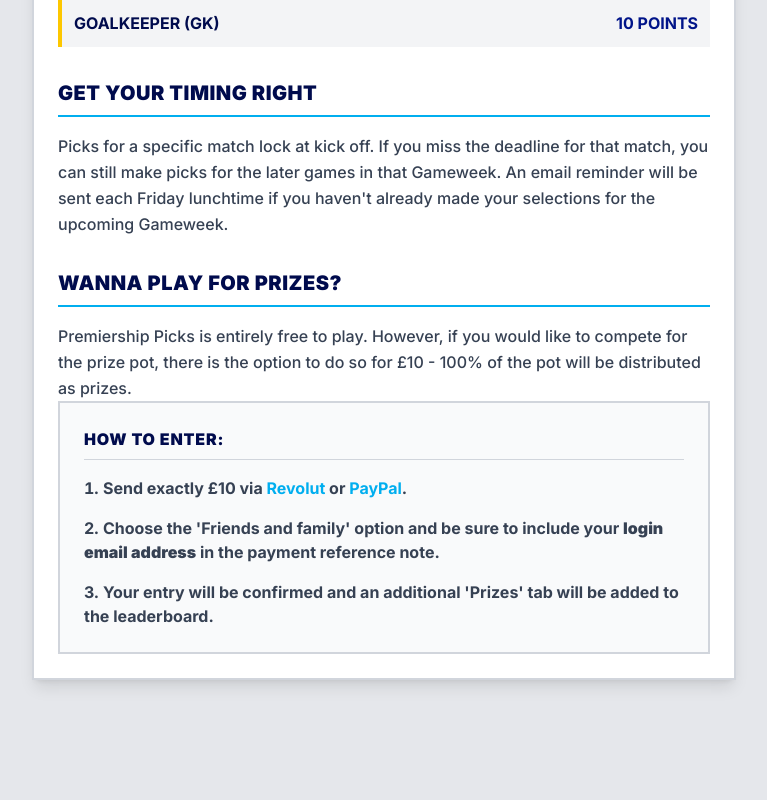
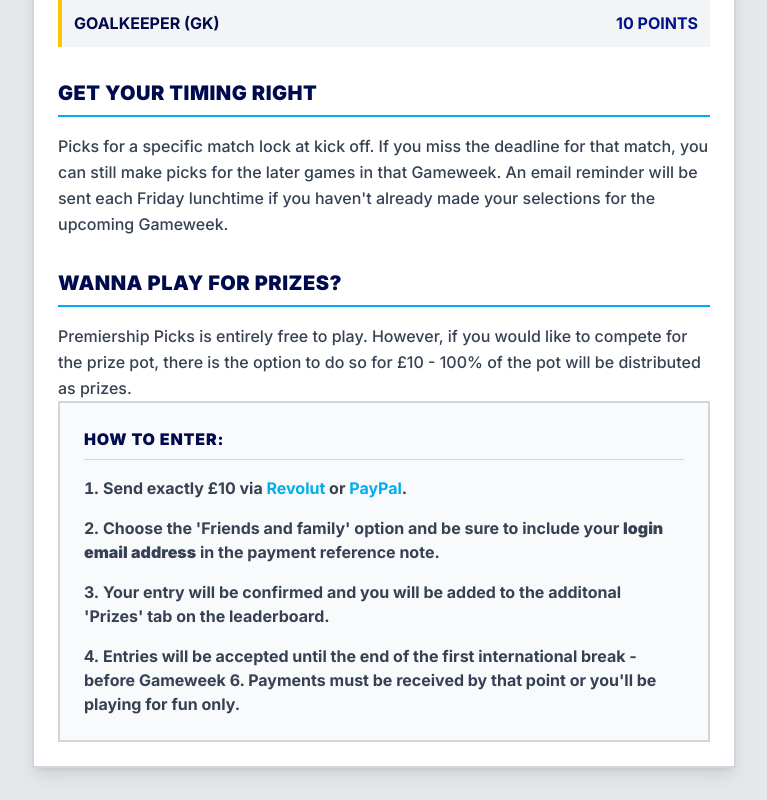
Before and after one commit to tombramwell/pl-picks, a Next.js app: page /rules in a window 1280 px wide. Shown: the part 719-1519 px from the top of the page, without its empty margins (256-1023 px from the left). Before the commit the page ends 1431 px from the top, so only its background shows below. Built offline with nearby package versions, Linux system fonts and the light colour scheme.

Commit message:
updated rules

```diff
--- a/app/layout.js
+++ b/app/layout.js
@@ -5,8 +5,8 @@ import Navbar from '@/components/Navbar';
 const inter = Inter({ subsets: ['latin'] });
 
 export const metadata = {
-  title: 'PL Picks',
-  description: 'A longer, more tortuous version of the Just Fontaine Challenge. ',
+  title: 'Premiership Picks',
+  description: 'A proper game for proper Barclays lovers',
 };
 
 
--- a/app/rules/page.js
+++ b/app/rules/page.js
@@ -76,7 +76,10 @@ export default function RulesPage() {
                 Choose the 'Friends and family' option and be sure to include your <strong>login email address</strong> in the payment reference note.
               </li>
               <li>
-                Your entry will be confirmed and an additional 'Prizes' tab will be added to the leaderboard.
+                Your entry will be confirmed and you will be added to the additonal 'Prizes' tab on the leaderboard.
+              </li>
+              <li>
+                Entries will be accepted until the end of the first international break - before Gameweek 6. Payments must be received by that point or you'll be playing for fun only.
               </li>
             </ol>
           </div>
```
